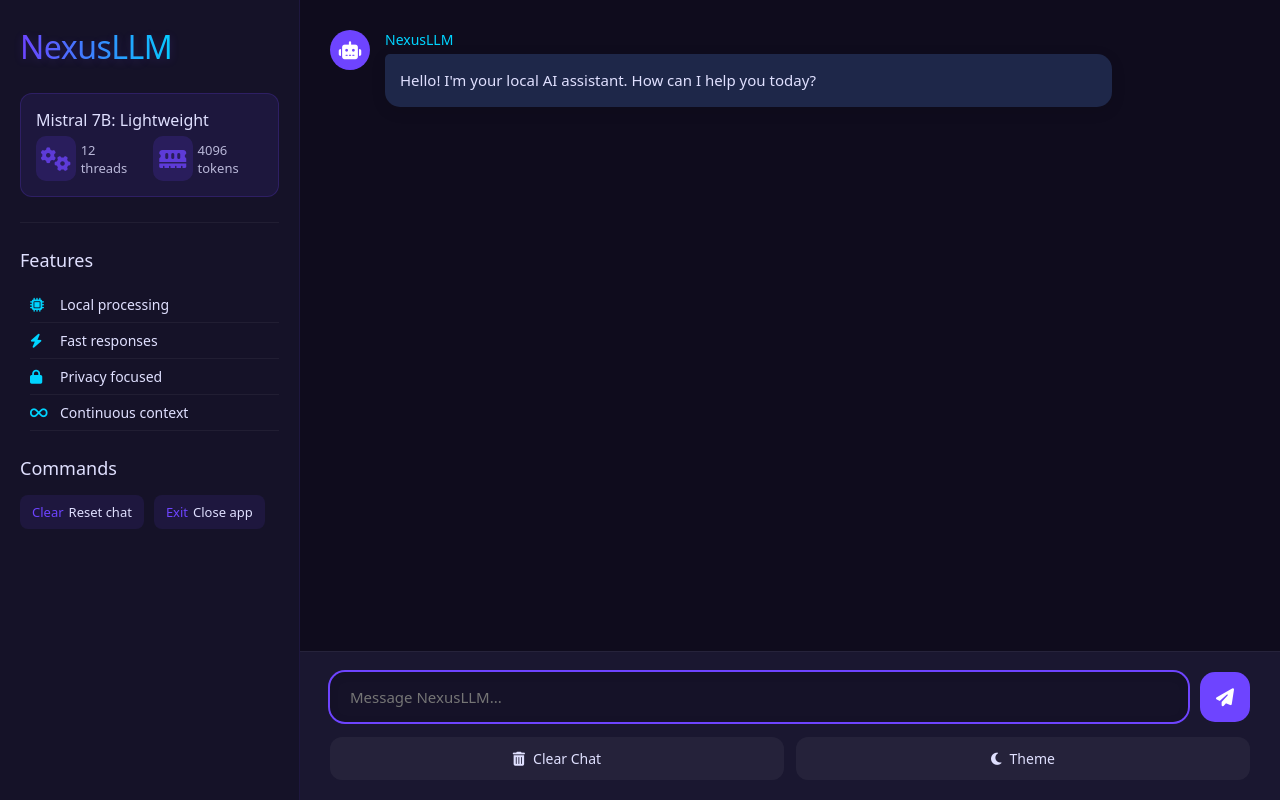
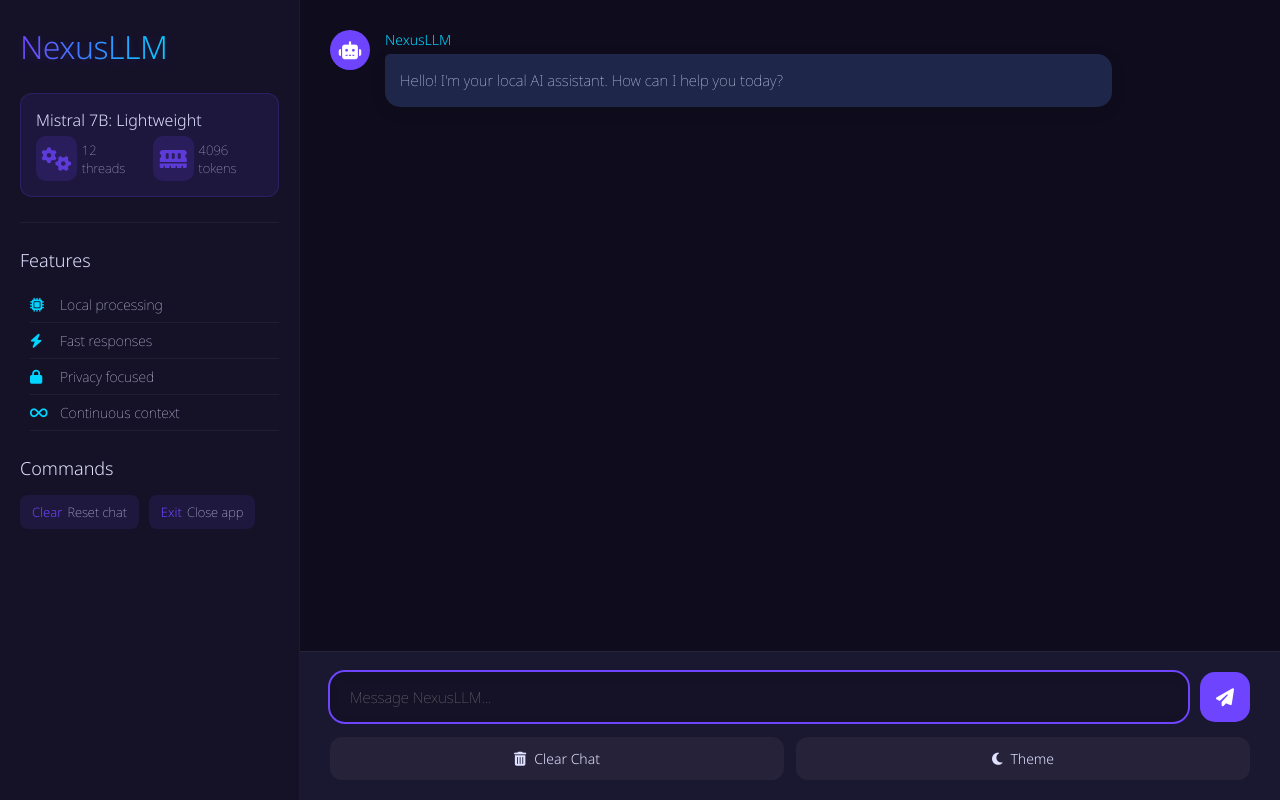
Before and after one commit to samrylanjamesharris/NexusLLM, a Flask app: page / in a window 1280 px wide. Run offline with Flask 3, Linux system fonts and the light colour scheme.

Commit message:
index.html

```diff
--- a/nexus-web/templates/index.html
+++ b/nexus-web/templates/index.html
@@ -3,9 +3,9 @@
 <head>
     <meta charset="UTF-8">
     <meta name="viewport" content="width=device-width, initial-scale=1.0">
-    <title>NexusLLM Chat</title>
+    <title>NexusLLM</title>
     <link rel="stylesheet" href="https://cdnjs.cloudflare.com/ajax/libs/font-awesome/6.4.0/css/all.min.css">
-    <link href="https://fonts.googleapis.com/css2?family=Poppins:wght@300;400;500;600;700&family=Roboto+Mono:wght@300;400;500&display=swap" rel="stylesheet">
+    <link href="https://fonts.googleapis.com/css2?family=Noto+Sans:wght@100;300;400&display=swap" rel="stylesheet">
     <link rel="stylesheet" href="{{ url_for('static', filename='style.css') }}">
 </head>
 <body>
@@ -175,7 +175,6 @@
                 '<i class="fa-solid fa-sun"></i> Theme';
         }
 
-        // Event listeners
         sendBtn.addEventListener('click', sendMessage);
         clearBtn.addEventListener('click', () => {
             chatHistory = [];
```
